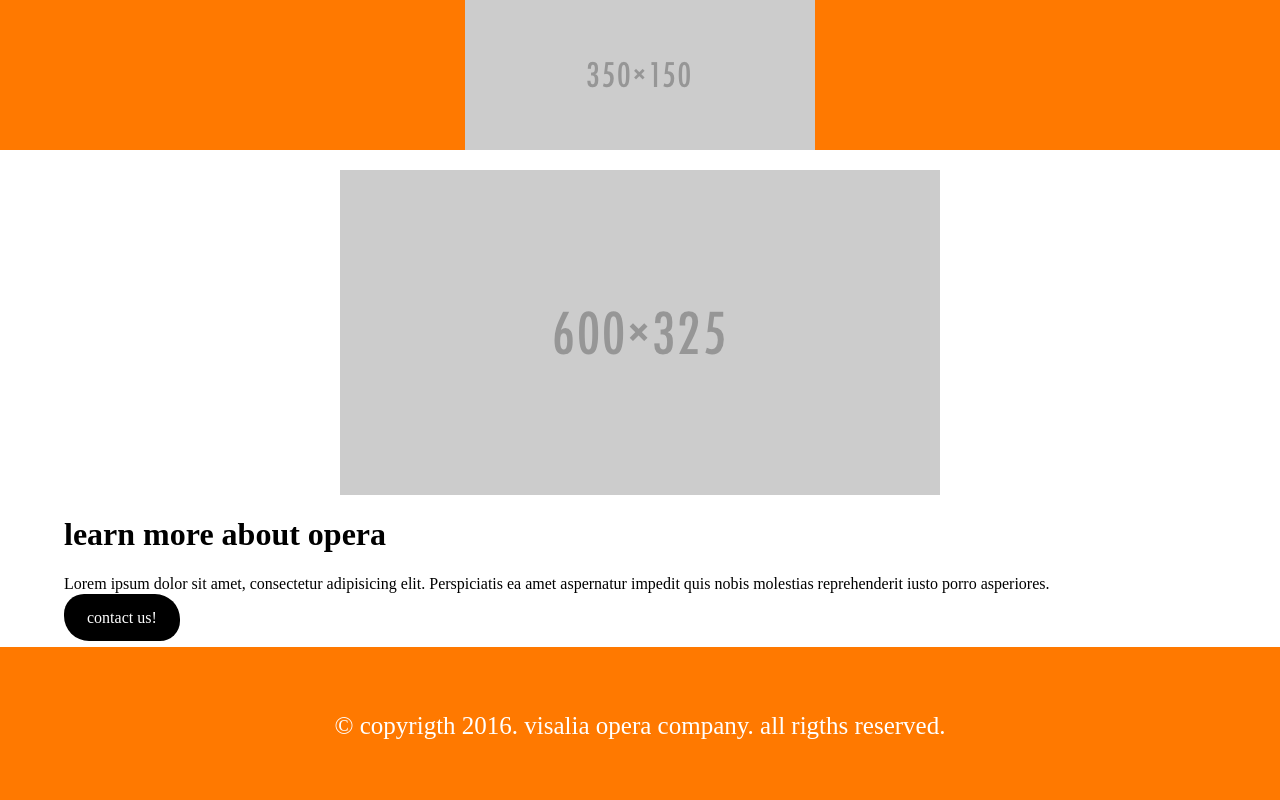
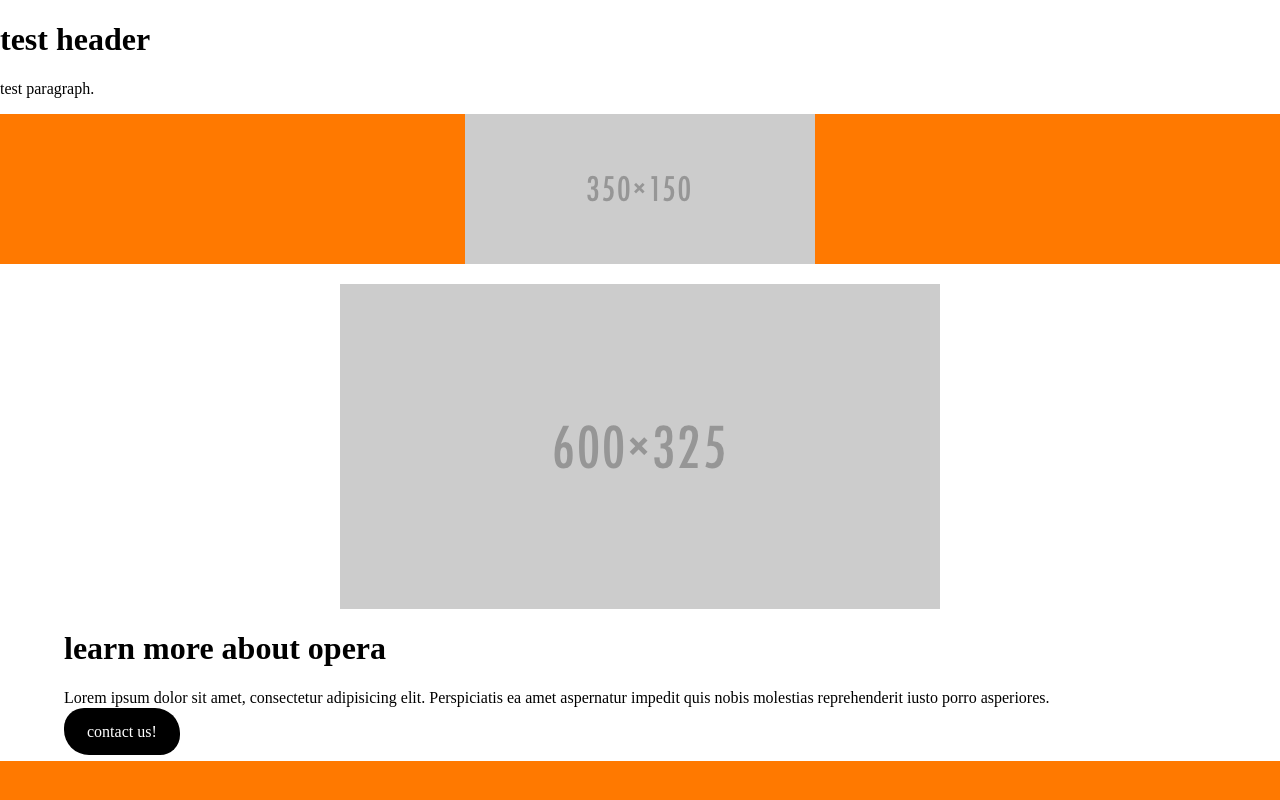
Before and after one commit to guadalupedepaz22/visalia-opera-company-landing-page, a plain HTML site: page index.html in a window 1280 px wide. Shown: the top 800 px of the page. Drawn offline with Linux system fonts and the light colour scheme.

Commit message:
test push

```diff
--- a/index.html
+++ b/index.html
@@ -9,6 +9,9 @@
             <meta name="description" content=""    />
             <meta name="keywords" contant="visalia opera, opera, central valley opera, rosalinda verde" />
     </head>
+        <h1> test header</h1>
+        <p> test paragraph. </p>
+
     <body>
         <header>
             <img src="images/350x150.png" alt="" title="" class="imageCenter"/>
```
Also changed, not shown: 1 other file.
